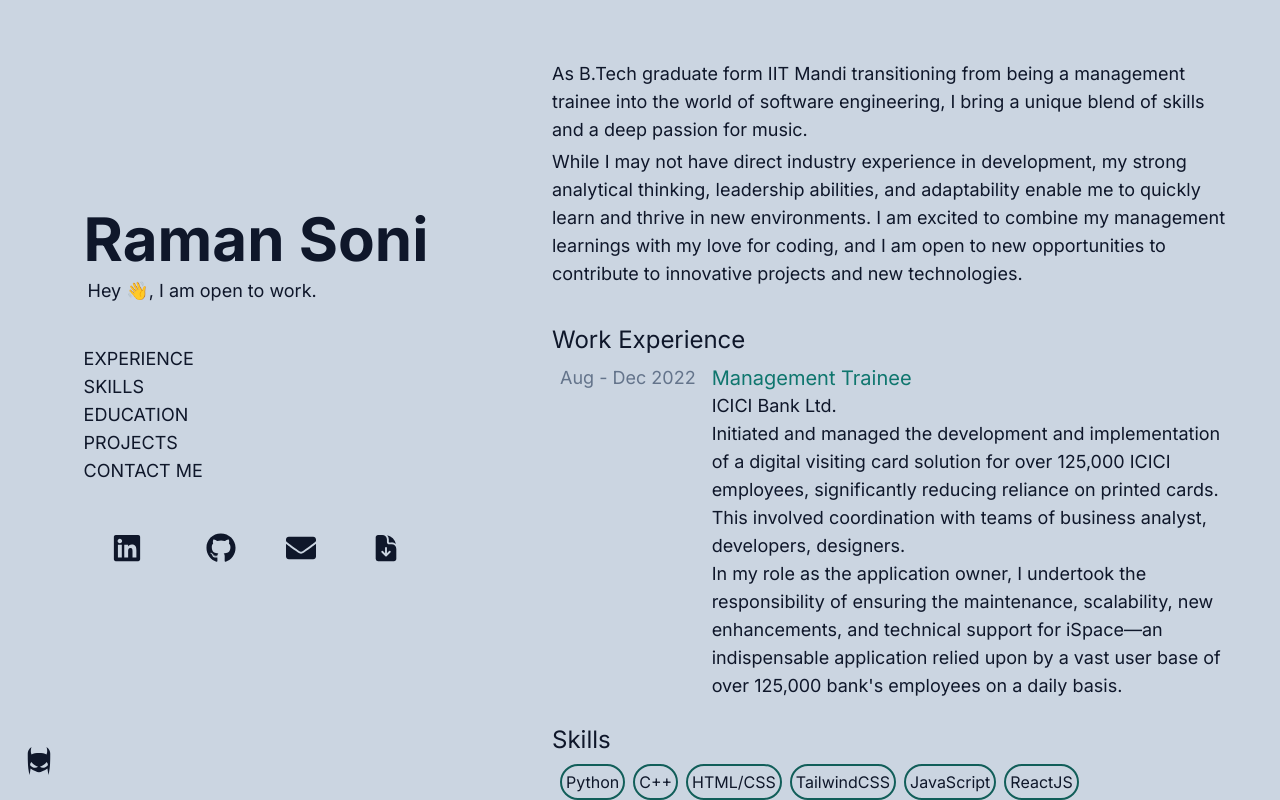
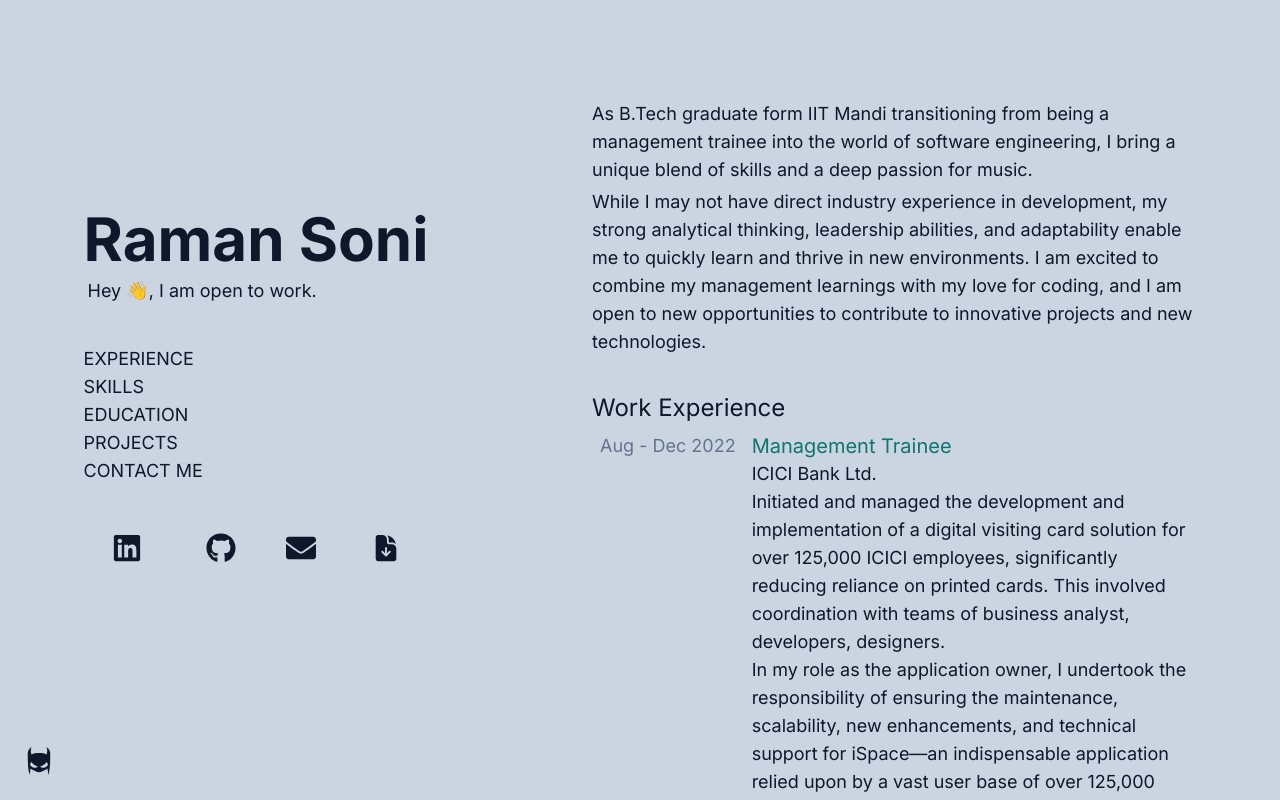
Before and after one commit to RmnSoni/portfolio-website, a React (Create React App) app: page / in a window 1280 px wide. Built offline with nearby package versions, Linux system fonts and the light colour scheme.

Commit message:
padding change

```diff
--- a/src/App.js
+++ b/src/App.js
@@ -83,9 +83,9 @@ function App() {
     <div className={` h-screen w-screen fixed scrollable  overflow-auto sm:overflow-hidden sm:text-lg font-inter ${ isDarkMode ? 'bg-slate-900 text-slate-200' :'bg-slate-300 text-slate-900' } sm:flex ` }>
 
      <MouseGradient />
-      <header ref={headerRef} className=" sm:flex-none flex justify-center items-center w-full sm:w-2/5 p-4 sm:p-10 "> <Home /> </header>
+      <header ref={headerRef} className=" sm:flex-none flex justify-center items-center w-full sm:w-2/5 p-4 sm:p-20 "> <Home /> </header>
 
-      <div ref={scrollContainerRef} className="sm:flex-auto w-full scrollable overflow-auto sm:w-1/2 mb-10 sm:m-0 p-4 sm:p-10">
+      <div ref={scrollContainerRef} className="sm:flex-auto w-full scrollable overflow-auto sm:w-1/2 mb-10 sm:m-0 p-4 sm:p-20">
 
         <main>
           <About />
```
